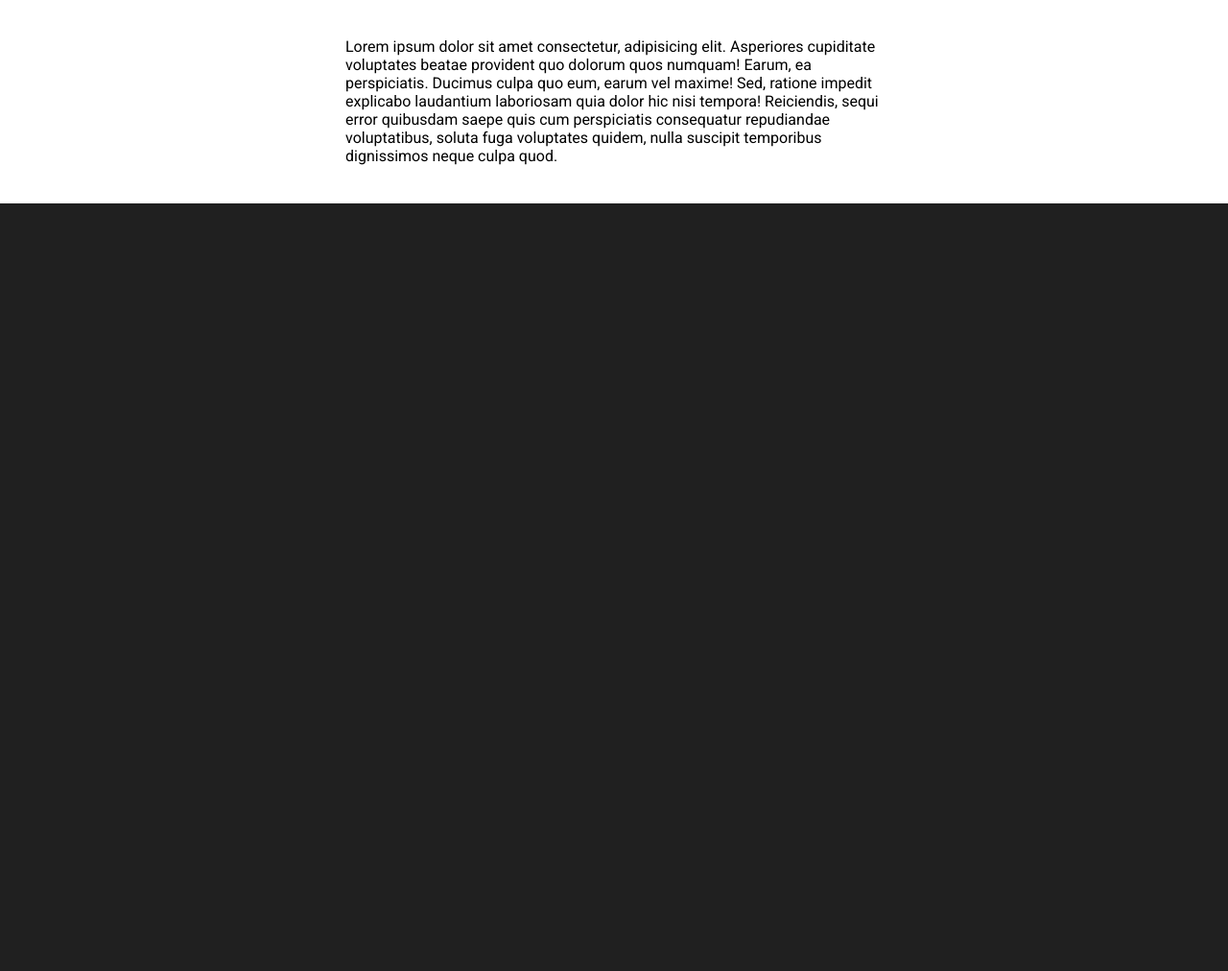
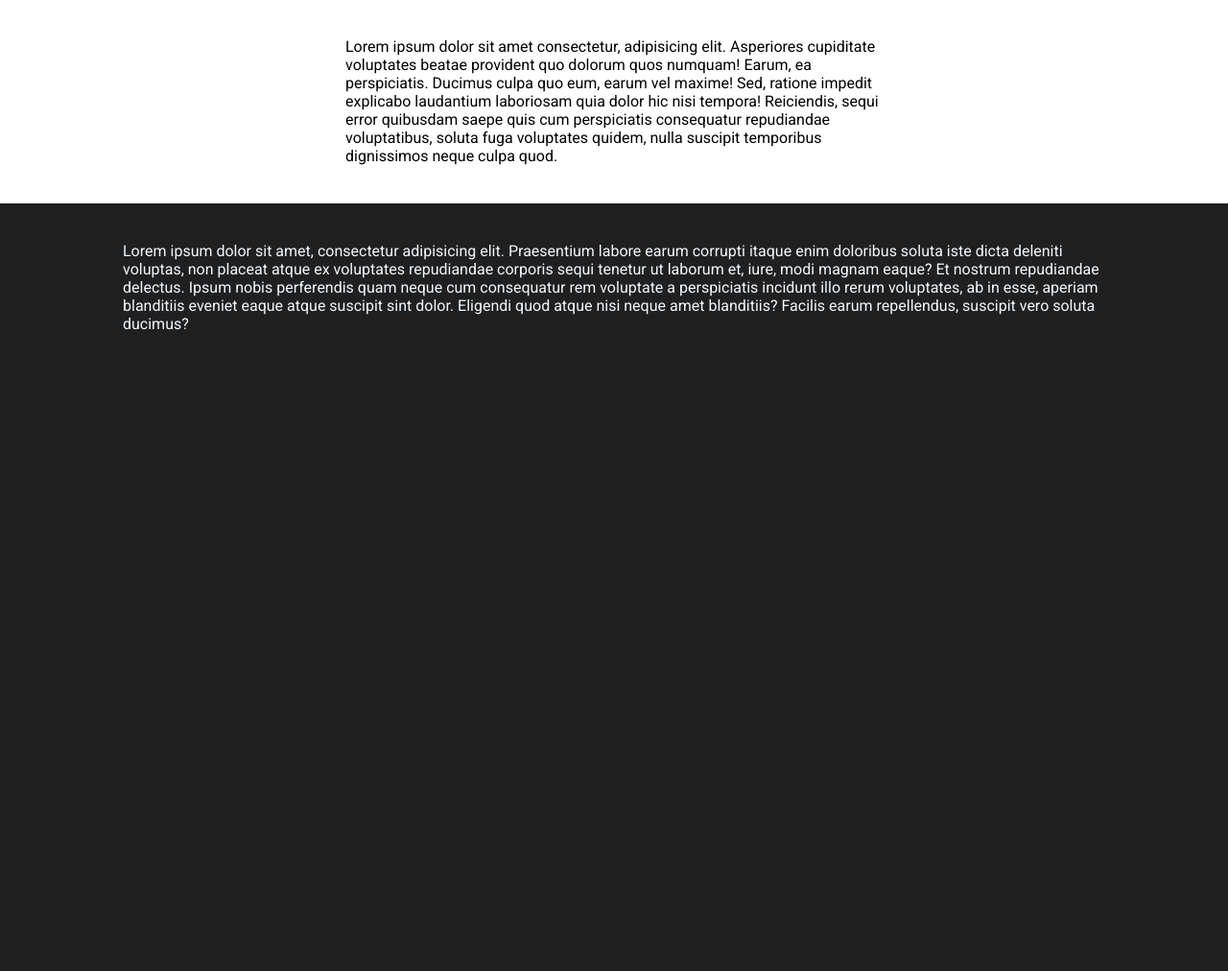
Before and after one commit to liam-kilsdonk/liamsitephp, a PHP site: page /index.html in a window 1280 px wide. Shown: the part 411-1423 px from the top of the page at 96% size. Run offline with PHP 8.4, Linux system fonts and the light colour scheme.

Commit message:
home launch

```diff
--- a/css/styles.css
+++ b/css/styles.css
@@ -45,6 +45,7 @@ h1 {
 h2 {
   font-weight: 400;
 }
+
 .sample-section-wrap {
   position: relative;
   background-color: white;
@@ -57,10 +58,12 @@ h2 {
   padding: 40px;
 }
 
-.test {
+.page-home {
   width: 100%;
   height: 800px;
   background-color: rgb(32, 32, 32);
+  display: flex;
+  justify-content: center;
 }
 
 nav a {
@@ -95,3 +98,15 @@ nav ul {
   background-color: rgb(216, 84, 84) !important;
   transition: background-color 300ms linear;
 }
+
+.inner-page-home {
+  height: auto;
+  width: 80%;
+  margin-left: auto;
+  margin-right: auto;
+  margin-top: 40px;
+}
+
+.test {
+  color: aliceblue;
+}
--- a/index.html
+++ b/index.html
@@ -53,7 +53,21 @@
           </p>
         </div>
       </div>
-      <div class="test"></div>
+      <div class="page-home">
+        <div class="inner-page-home">
+          <p class="test">
+            Lorem ipsum dolor sit amet, consectetur adipisicing elit.
+            Praesentium labore earum corrupti itaque enim doloribus soluta iste
+            dicta deleniti voluptas, non placeat atque ex voluptates repudiandae
+            corporis sequi tenetur ut laborum et, iure, modi magnam eaque? Et
+            nostrum repudiandae delectus. Ipsum nobis perferendis quam neque cum
+            consequatur rem voluptate a perspiciatis incidunt illo rerum
+            voluptates, ab in esse, aperiam blanditiis eveniet eaque atque
+            suscipit sint dolor. Eligendi quod atque nisi neque amet blanditiis?
+            Facilis earum repellendus, suscipit vero soluta ducimus?
+          </p>
+        </div>
+      </div>
     </main>
     <footer></footer>
   </body>
```
